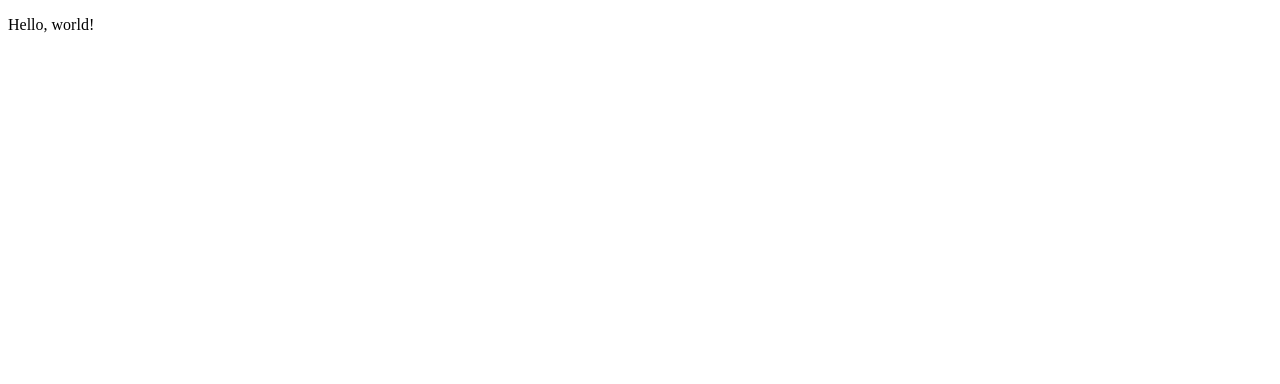
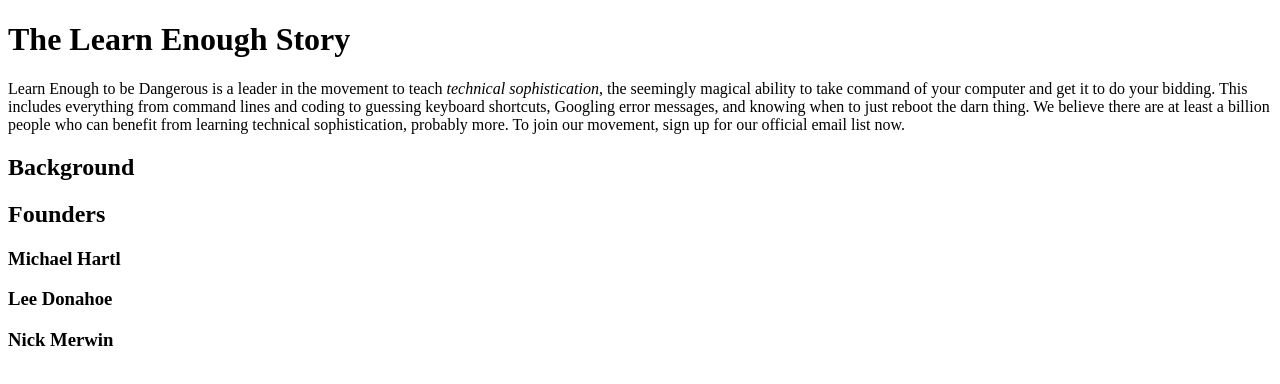
Before and after one commit to elliedwa/sample_website, a plain HTML site: page index.html in a window 1280 px wide. Drawn offline with Linux system fonts and the light colour scheme.

Commit message:
Add headings and copy

```diff
--- a/index.html
+++ b/index.html
@@ -1,10 +1,26 @@
 <!DOCTYPE html>
 <html>
   <head>
-    <title>Page Title</title>
+    <title>Learn Enough to be Dangerous</title>
     <meta charset="utf-8">
   </head>
   <body>
-    <p>Hello, world!</p>
+
+    <h1>The Learn Enough Story</h1>
+
+    <p>
+      Learn Enough to be Dangerous is a leader in the movement to teach <em>technical sophistication</em>, the seemingly magical ability to take command of your computer and get it to do your bidding. This includes everything from command lines and coding to guessing keyboard shortcuts, Googling error messages, and knowing when to just reboot the darn thing. We believe there are at least a billion people who can benefit from learning technical sophistication, probably more. To join our movement, sign up for our official email list now.
+    </p>
+
+    <h2>Background</h2>
+
+    <h2>Founders</h2>
+
+    <h3>Michael Hartl</h3>
+
+    <h3>Lee Donahoe</h3>
+
+    <h3>Nick Merwin</h3>
+
   </body>
 </html>
```
